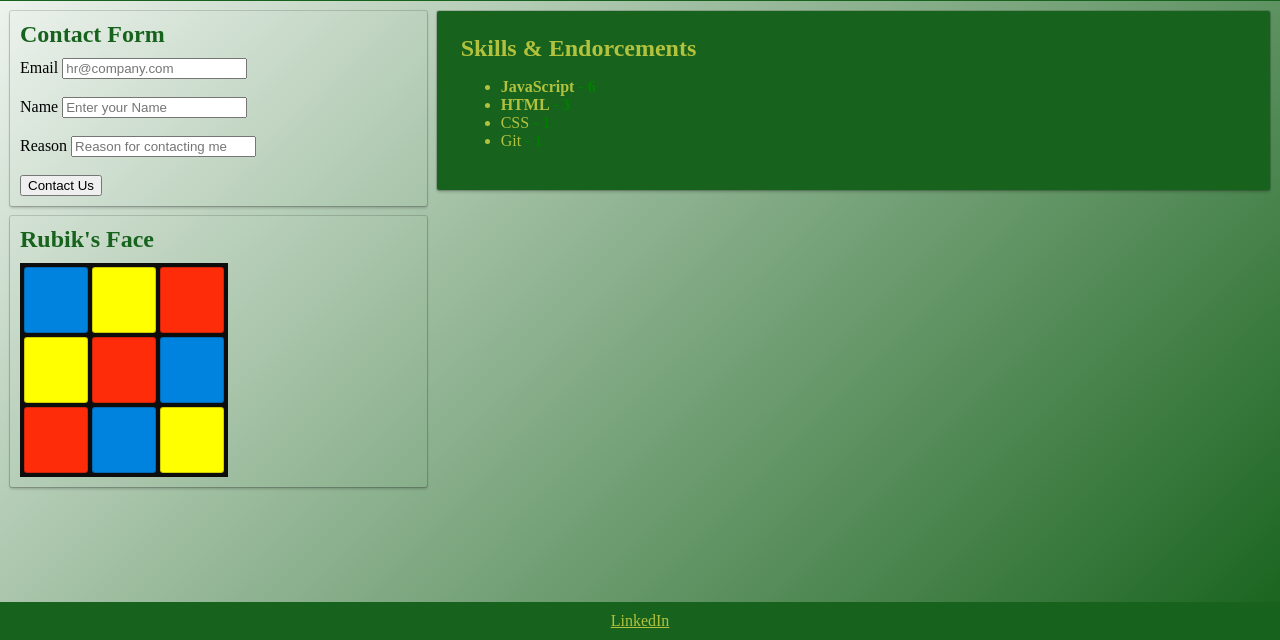
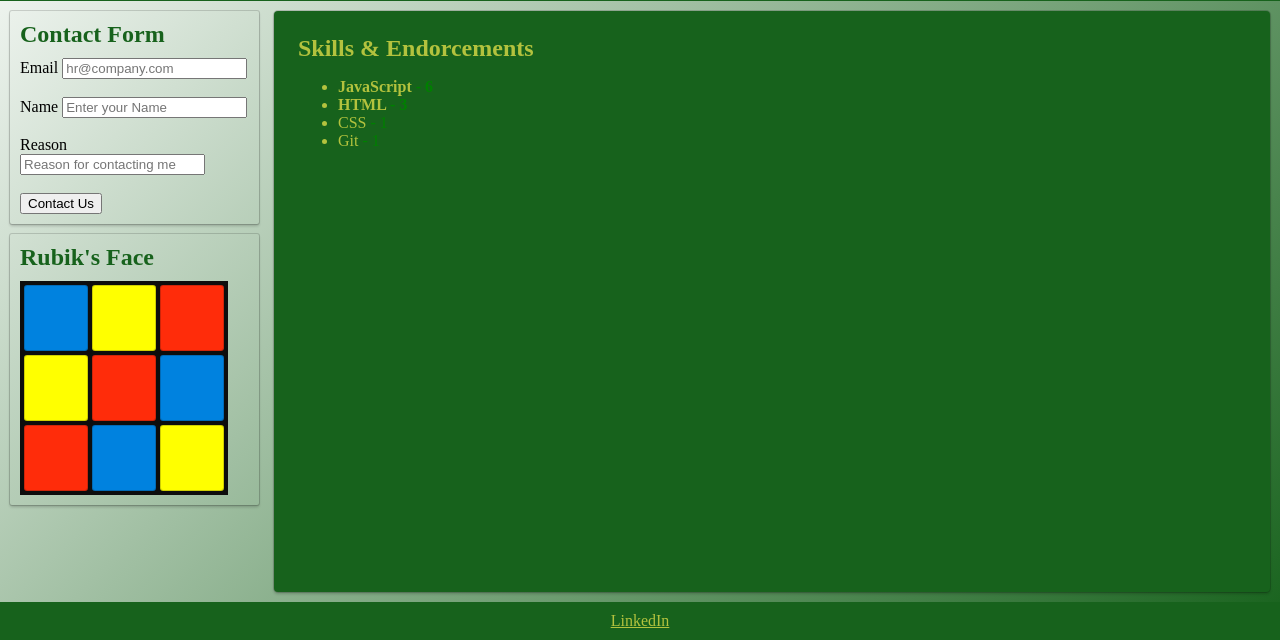
Before and after one commit to sabovoichita/Udemy, a plain HTML site: page index.html in a window 1280 px wide. Shown: the part 160-800 px from the top of the page. Drawn offline with Linux system fonts and the light colour scheme.

Commit message:
change size of pages to fit content

```diff
--- a/style.css
+++ b/style.css
@@ -97,17 +97,18 @@ h1 {
 }
 
 #main {
-  flex: 2;
-  padding: 10px 10px 10px 5px;
+  flex: 4;
+  display: flex;
+  padding: 10px 10px 10px 10px;
 }
 
 .page {
   display: none;
+  flex: 1;
   padding: 24px;
-  border-radius: 2px;
+  border-radius: 4px;
   background: var(--clr-green);
   color: var(--clr-gold);
-  margin-bottom: 10px;
   box-shadow: 0 0 0 1px rgb(0, 0, 0, 0.15), 0 2px 3px rgba(0, 0, 0, 0.2);
 }
 
```
